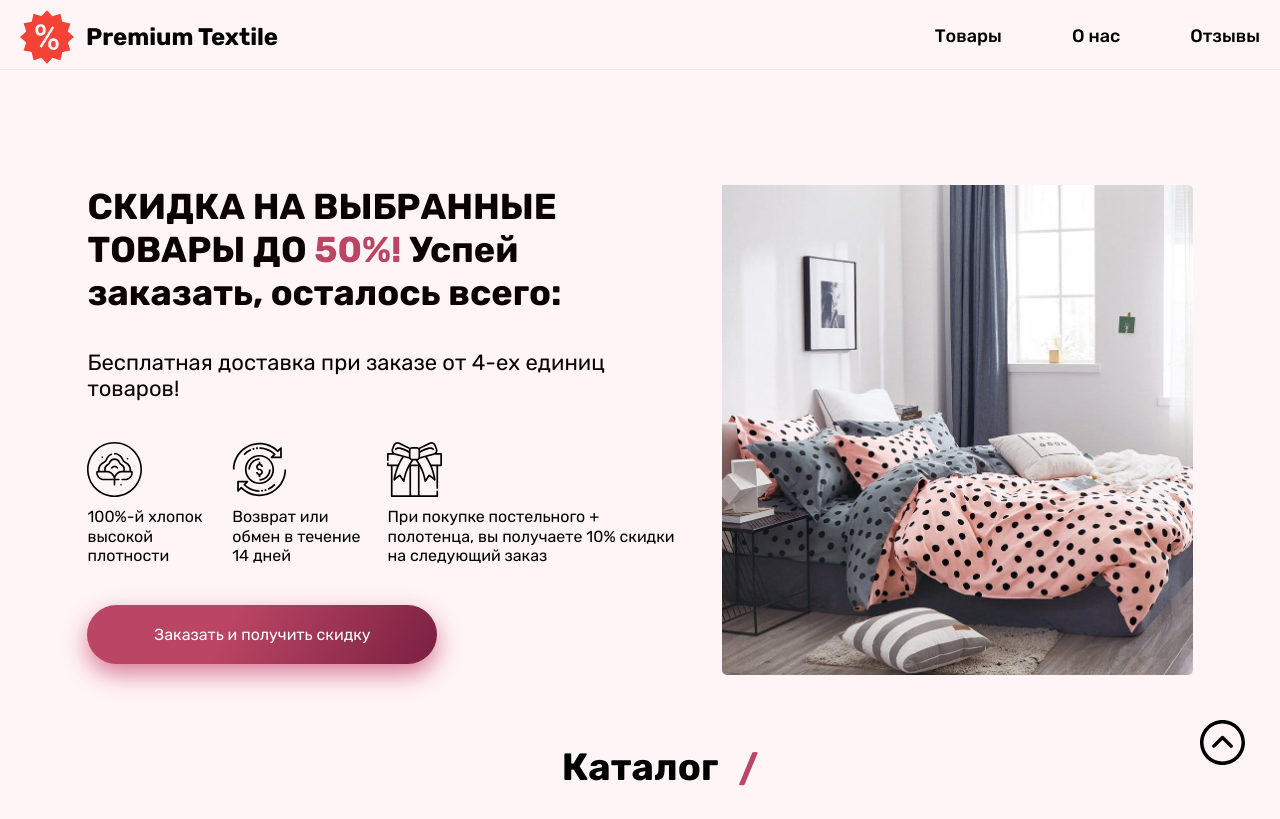
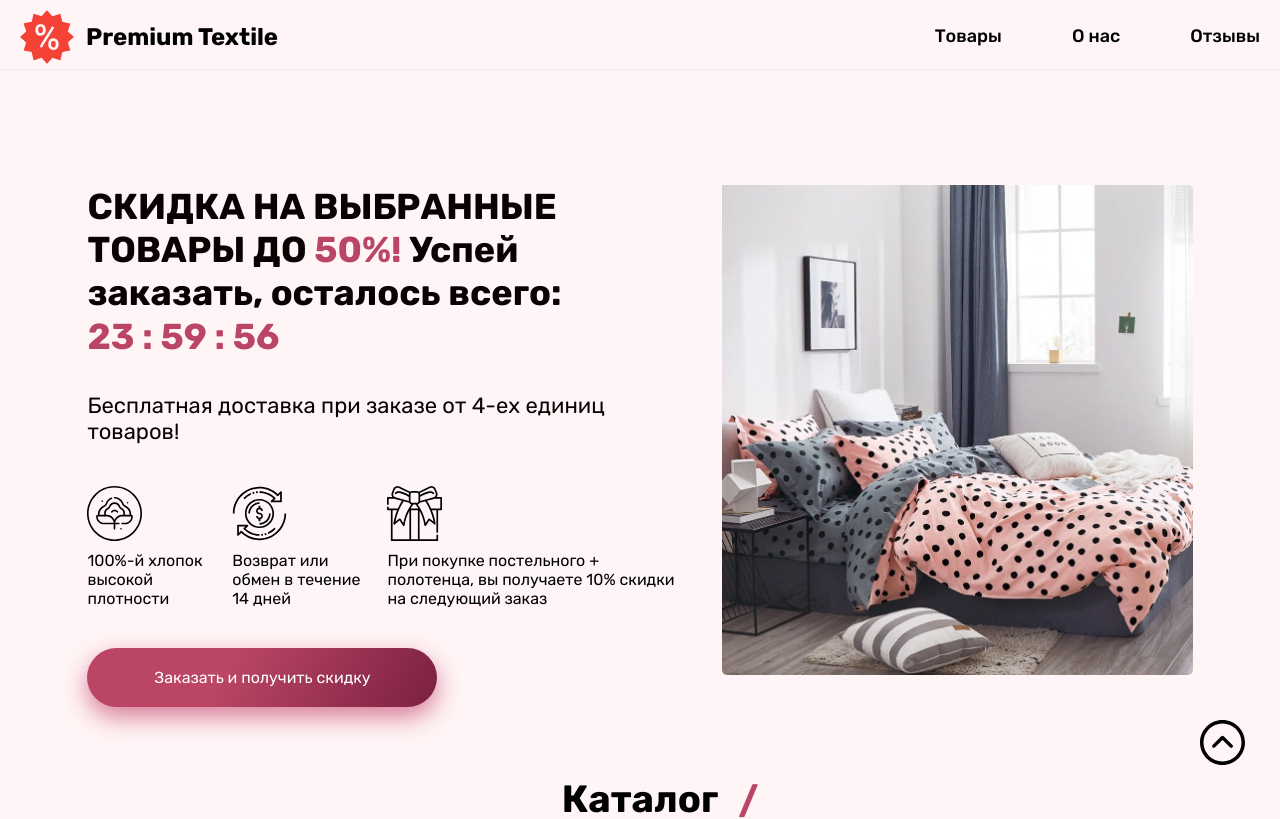
Before and after one commit to RomanVinichenko/onlineshop, a React (Create React App) app: page / in a window 1280 px wide. Shown: the top 819 px of the page. Built offline with nearby package versions, Linux system fonts and the light colour scheme.

Commit message:
added timer

```diff
--- a/src/components/Main/index.tsx
+++ b/src/components/Main/index.tsx
@@ -1,4 +1,4 @@
-import React, { FC, useState } from 'react';
+import React, { FC, useEffect, useState } from 'react';
 
 import Header from '../Header';
 import Products from '../Products';
@@ -19,6 +19,39 @@ import gift from '../../images/gift.svg';
 
 const Main: FC = () => {
   let [openPayModal, setOpenPayModal] = useState<boolean>(false);
+
+  function getZero(num: number) {
+    if (num >= 0 && num < 10) {
+      return '0' + num;
+    }
+    return num;
+  }
+
+  const [counter, setCounter] = useState<number>(86400000);
+
+  const counterHandler = () => {
+    let getValueTime = localStorage.getItem('time');
+    if (getValueTime) {
+      setCounter(Number(JSON.parse(getValueTime)) - 100);
+    }
+  };
+
+  let seconds = getZero(Math.floor((counter / 1000) % 60));
+  let minutes = getZero(Math.floor((counter / 1000 / 60) % 60));
+  let hours = getZero(Math.floor((counter / (1000 * 60 * 60)) % 24));
+
+  useEffect(() => {
+    let getValueTime = localStorage.getItem('time');
+    if (getValueTime) {
+      setCounter(JSON.parse(getValueTime));
+    }
+  }, []);
+
+  useEffect(() => {
+    counter > 0 && setTimeout(counterHandler, 200);
+    localStorage.setItem('time', JSON.stringify(counter));
+  }, [counter]);
+
   return (
     <>
       <Header />
@@ -29,7 +62,15 @@ const Main: FC = () => {
             <div className={styles['main__description']}>
               <h1 className={styles['main__title']}>
                 СКИДКА НА ВЫБРАННЫЕ ТОВАРЫ ДО <span>50%!</span> Успей заказать, осталось всего:
+                <div>
+                  {
+                    <span>
+                      {hours} : {minutes} : {seconds}
+                    </span>
+                  }
+                </div>
               </h1>
+
               <p className={styles['main__subtitle']}>
                 Бесплатная доставка при заказе от 4-ех единиц товаров!
               </p>
```
